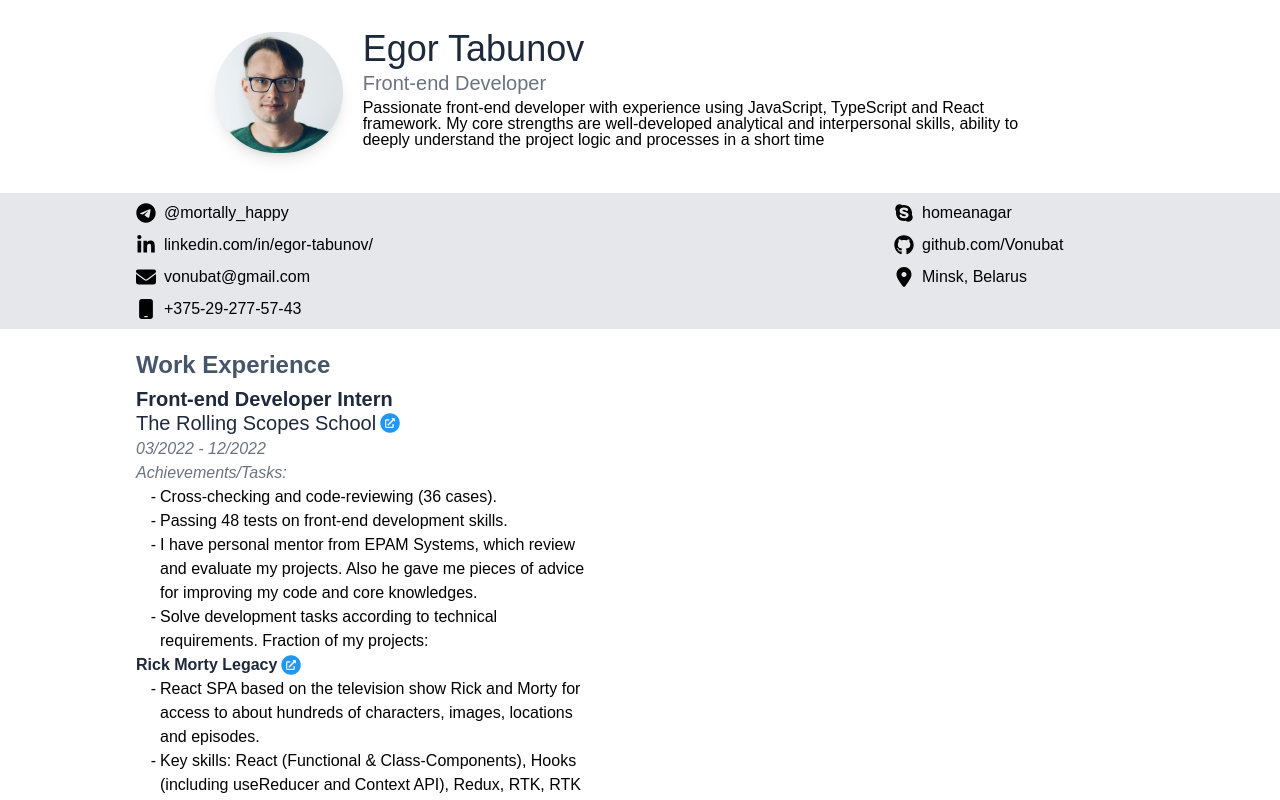
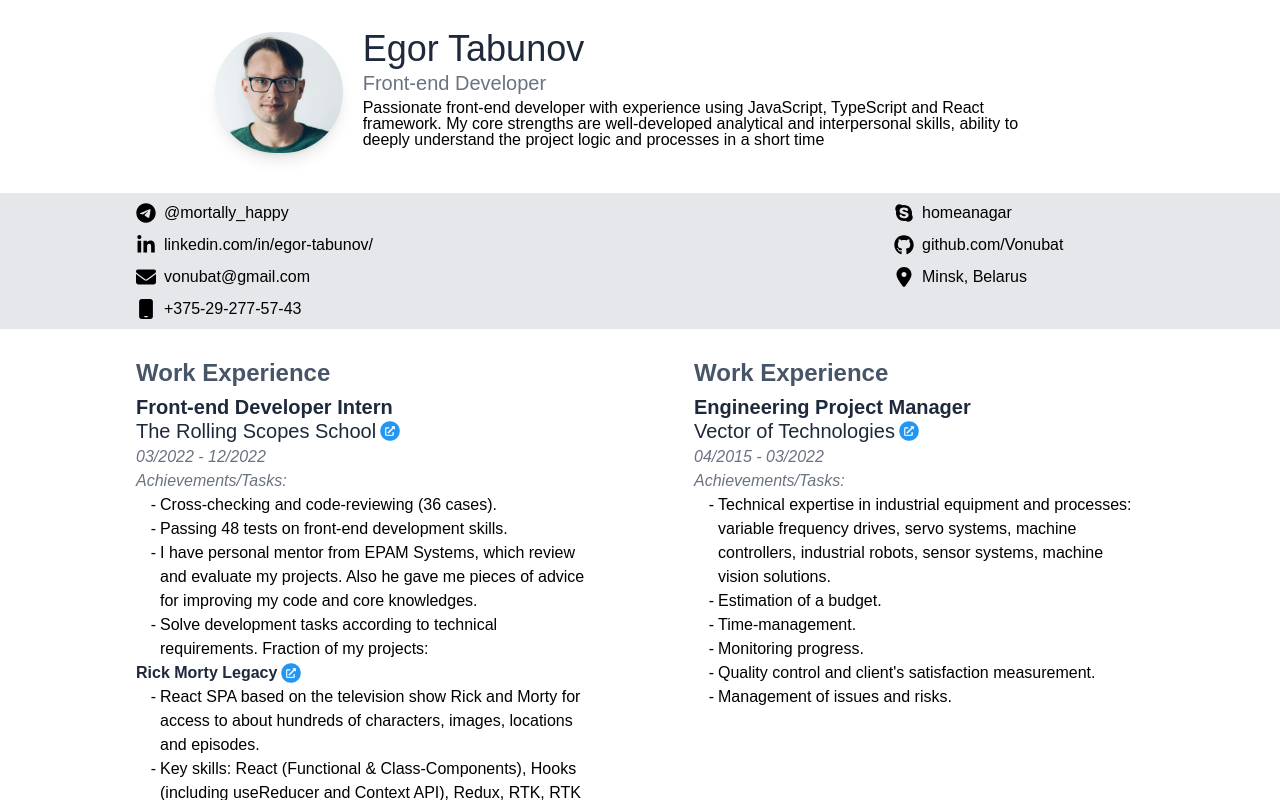
Before and after one commit to Vonubat/resume, a React (Create React App) app: page / in a window 1280 px wide. Shown: the top 800 px of the page. Built offline with nearby package versions, Linux system fonts and the light colour scheme; what tw-elements would draw is missing.

Commit message:
feat: add WorkExperienceVector component

```diff
--- a/src/components/Main.tsx
+++ b/src/components/Main.tsx
@@ -1,10 +1,12 @@
 import React from 'react';
 import WorkExperienceRSSchool from './WorkExperienceRSSchool';
+import WorkExperienceVector from './WorkExperienceVector';
 
 function Main() {
   return (
-    <main className="max-w-[1024px] mx-auto mt-3">
+    <main className="max-w-[1024px] mx-auto mt-3 flex justify-between">
       <WorkExperienceRSSchool />
+      <WorkExperienceVector />
     </main>
   );
 }
--- /dev/null
+++ b/src/components/WorkExperienceVector.tsx
@@ -0,0 +1,48 @@
+import React from 'react';
+import LinkIcon from './../assets/link.png';
+
+function WorkExperienceVector() {
+  return (
+    <div className="flex flex-col max-w-[450px] mx-2 my-2">
+      <h2 className="font-bold leading-loose text-2xl text-slate-600">
+        Work Experience
+      </h2>
+      <h3 className="font-semibold leading-none text-xl text-slate-800">
+        Engineering Project Manager
+      </h3>
+      <h4 className=" text-xl text-slate-800 flex items-center gap-1">
+        Vector of Technologies
+        <a
+          href="https://vec-tech.by/"
+          target="_blank"
+          rel="noopener noreferrer"
+          className="w-5 h-5 flex items-center"
+        >
+          <img src={LinkIcon} alt="LinkIcon" />
+        </a>
+      </h4>
+      <h5 className="font-light italic leading-normal text-gray-500">
+        04/2015 - 03/2022
+      </h5>
+      <h5 className="font-light italic leading-thin text-gray-500">
+        Achievements/Tasks:
+      </h5>
+      <ul className="marker:content-['-'] ml-5">
+        <li className="pl-1">
+          Technical expertise in industrial equipment and processes: variable
+          frequency drives, servo systems, machine controllers, industrial
+          robots, sensor systems, machine vision solutions.
+        </li>
+        <li className="pl-1">Estimation of a budget.</li>
+        <li className="pl-1">Time-management.</li>
+        <li className="pl-1">Monitoring progress.</li>
+        <li className="pl-1">
+          Quality control and client's satisfaction measurement.
+        </li>
+        <li className="pl-1">Management of issues and risks.</li>
+      </ul>
+    </div>
+  );
+}
+
+export default WorkExperienceVector;
```
